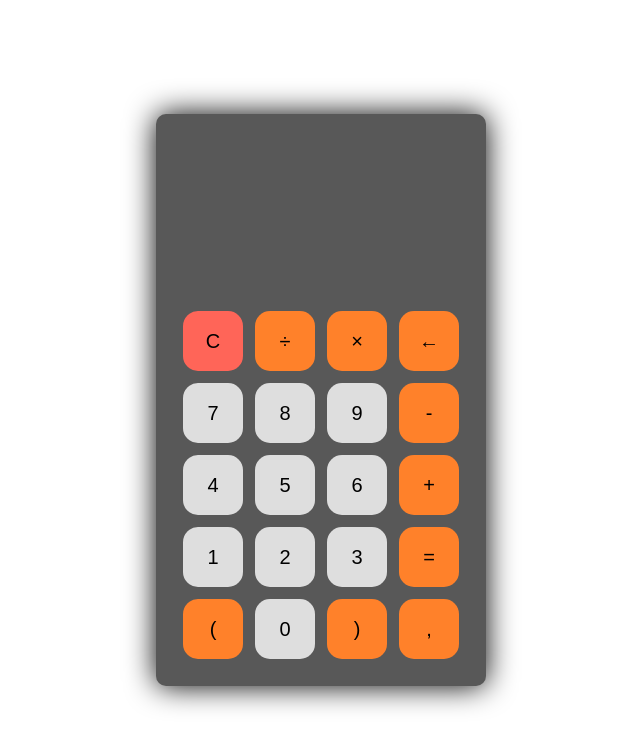
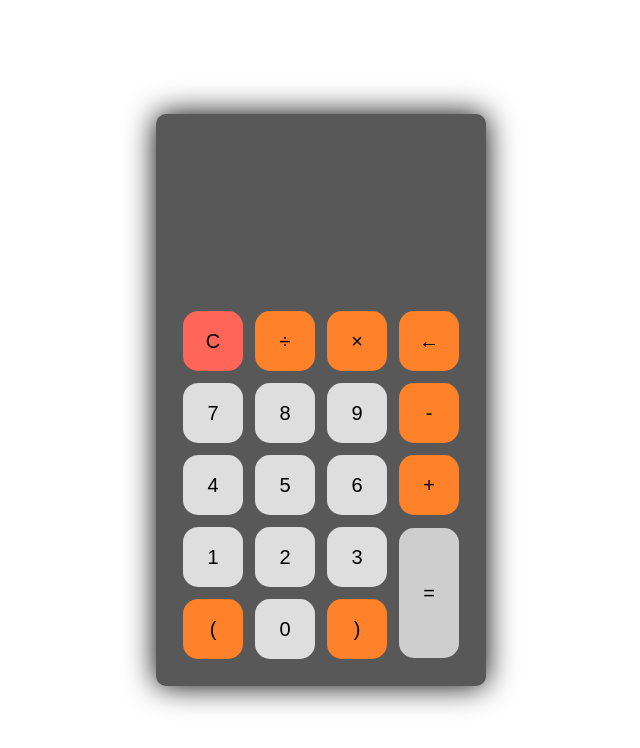
Before and after one commit to matejk-a/matejka-portfolio-website, a website: page projects/p4/calc.html in a window 1280 px wide. Shown: the whole page, without its empty margins (319-959 px from the left). Drawn offline with Linux system fonts and the light colour scheme.

Commit message:
Initial commit

```diff
--- a/projects/p4/calc.html
+++ b/projects/p4/calc.html
@@ -8,7 +8,7 @@
     <title>kalkulačka</title>
 </head>
 <body>
-    <section id="calccc">
+    <section id="calc">
         <div class="container">
             <div class="calc">
                 <div class="display-screen">
@@ -38,13 +38,12 @@
                             <td><button class="btn-number" id="1">1</button></td>
                             <td><button class="btn-number" id="2">2</button></td>
                             <td><button class="btn-number" id="3">3</button></td>
-                            <td><button class="btn-equal" id="equal">=</button></td>
+                            <td rowspan="2"><button class="btn-equal" id="equal">=</button></td>
                         </tr>
                         <tr>
                             <td><button class="btn-operator" id="(">(</button></td>
                             <td><button class="btn-number" id="0">0</button></td>
                             <td><button class="btn-operator" id=")">)</button></td>
-                            <td><button class="btn-decpoint" id=",">,</button></td>
                         </tr>
                     </table>
                 </div>
--- a/projects/p4/style.css
+++ b/projects/p4/style.css
@@ -64,6 +64,10 @@ button:hover {
     transform: scale(1.1);
 }
 
+button#equal {
+    height: 130px;
+}
+
 .calc {
     background-color: #585858;
 }
@@ -82,17 +86,12 @@ button:hover {
     color: #000000;
 }
 
-.calc button.btn-decpoint {
-    background-color: #FF812A;
-    color: #000000;
-}
-
 .calc button.btn-operator {
     background-color: #FF812A;
     color: #000000;
   }
 
   .calc button.btn-equal {
-    background-color: #FF812A;
+    background-color: #CECECE;
     color: #000000;
   }
```
